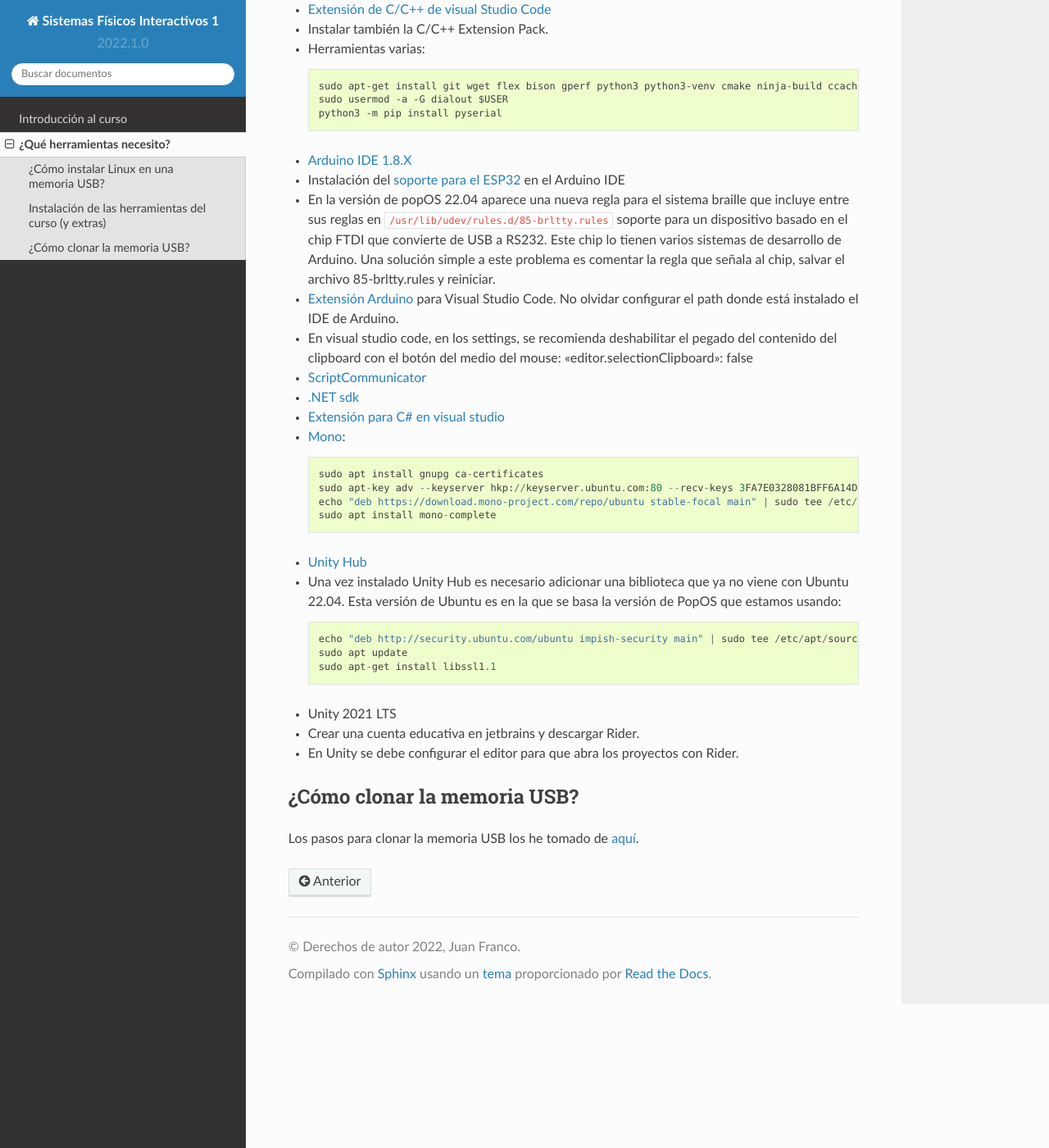
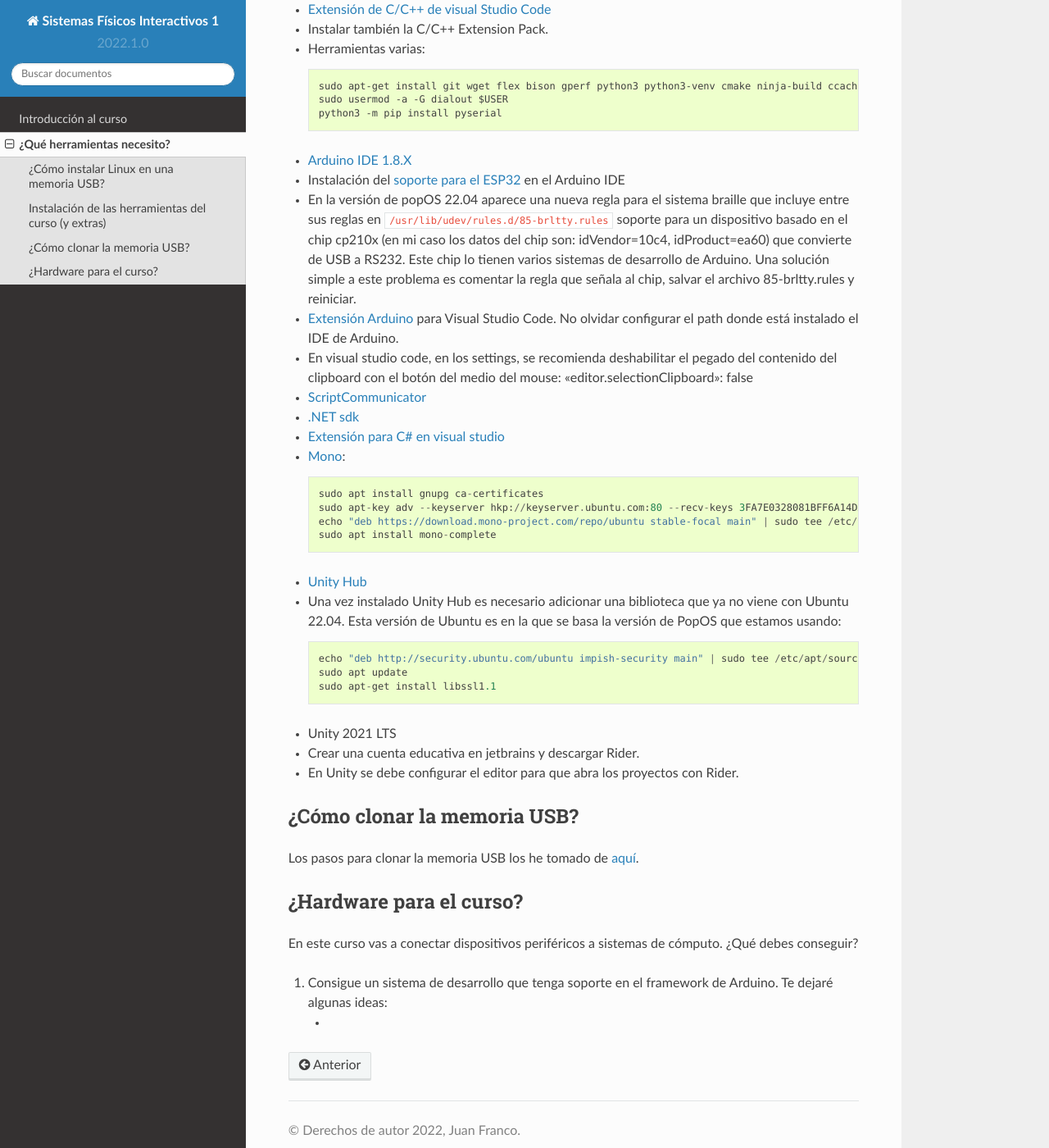
Before and after one commit to juanferfranco/SistemasFisicosInteractivos1, a Sphinx documentation site: the page built from docs/_intro/tools.rst, in a window 1280 px wide and 1400 px high, scrolled down 1332 px. Shown: the whole window at 82% size. Built offline with Sphinx 7.4.7 and the Read the Docs theme 2.0.0, drawn with Linux system fonts in a browser that asks for light colours; pages that are not in the unit, such as notebooks, are missing from menus.

Commit message:
add hardware tools in progress

```diff
--- a/docs/_intro/tools.rst
+++ b/docs/_intro/tools.rst
@@ -68,9 +68,9 @@
 * Instalación del `soporte para el ESP32 <https://docs.espressif.com/projects/arduino-esp32/en/latest/installing.html>`__
   en el Arduino IDE
 * En la versión de popOS 22.04 aparece una nueva regla para el sistema braille que incluye entre sus reglas
-  en ``/usr/lib/udev/rules.d/85-brltty.rules`` soporte para un dispositivo basado en el chip FTDI que convierte
-  de USB a RS232. Este chip lo tienen varios sistemas de desarrollo de Arduino. Una solución simple a este problema
-  es comentar la regla que señala al chip, salvar el archivo 85-brltty.rules y reiniciar.
+  en ``/usr/lib/udev/rules.d/85-brltty.rules`` soporte para un dispositivo basado en el chip cp210x (en mi caso los datos del
+  chip son: idVendor=10c4, idProduct=ea60) que convierte de USB a RS232. Este chip lo tienen varios sistemas de desarrollo de Arduino.
+  Una solución simple a este problema es comentar la regla que señala al chip, salvar el archivo 85-brltty.rules y reiniciar.
 * `Extensión Arduino <https://github.com/microsoft/vscode-arduino>`__ para Visual Studio Code. No olvidar
   configurar el path donde está instalado el IDE de Arduino.
 * En visual studio code, en los settings, se recomienda deshabilitar el pegado del contenido del clipboard con el botón del medio del mouse:
@@ -102,3 +102,14 @@
 
 Los pasos para clonar la memoria USB los he tomado de
 `aquí <https://www.cyberciti.biz/faq/linux-copy-clone-usb-stick-including-partitions/>`__.
+
+¿Hardware para el curso?
+--------------------------
+
+En este curso vas a conectar dispositivos periféricos a sistemas de cómputo.
+¿Qué debes conseguir?
+
+#. Consigue un sistema de desarrollo que tenga soporte en el framework de Arduino. Te dejaré algunas
+   ideas:
+
+   *
```
